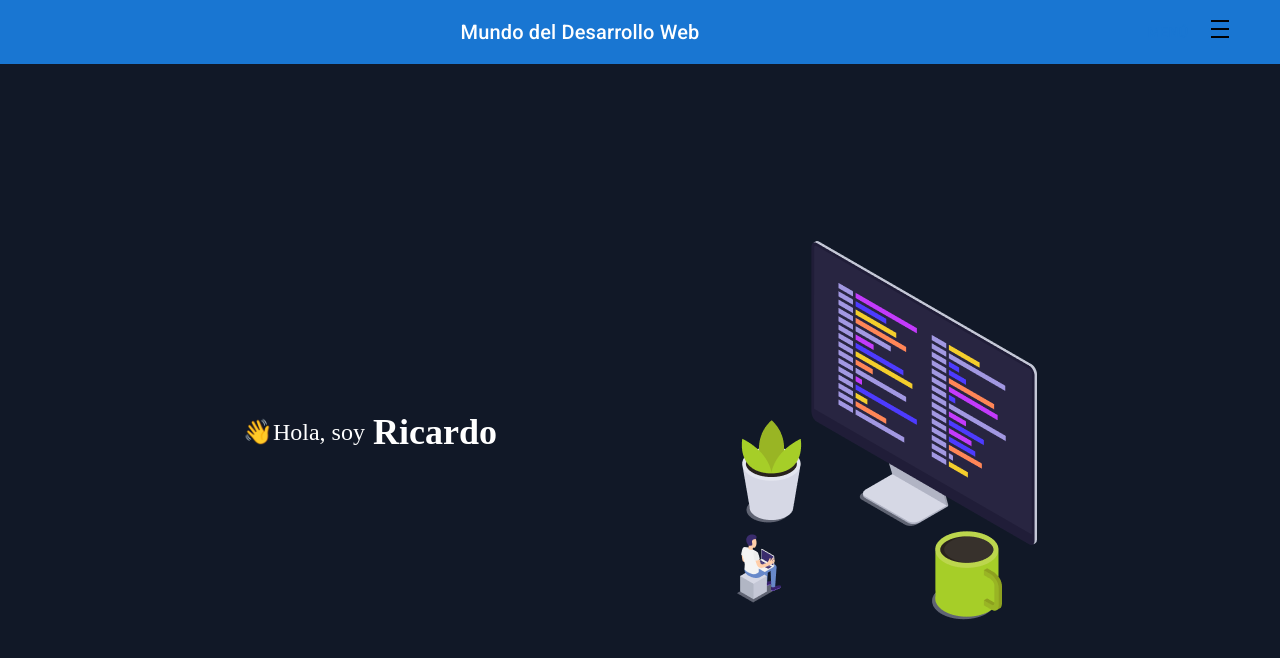
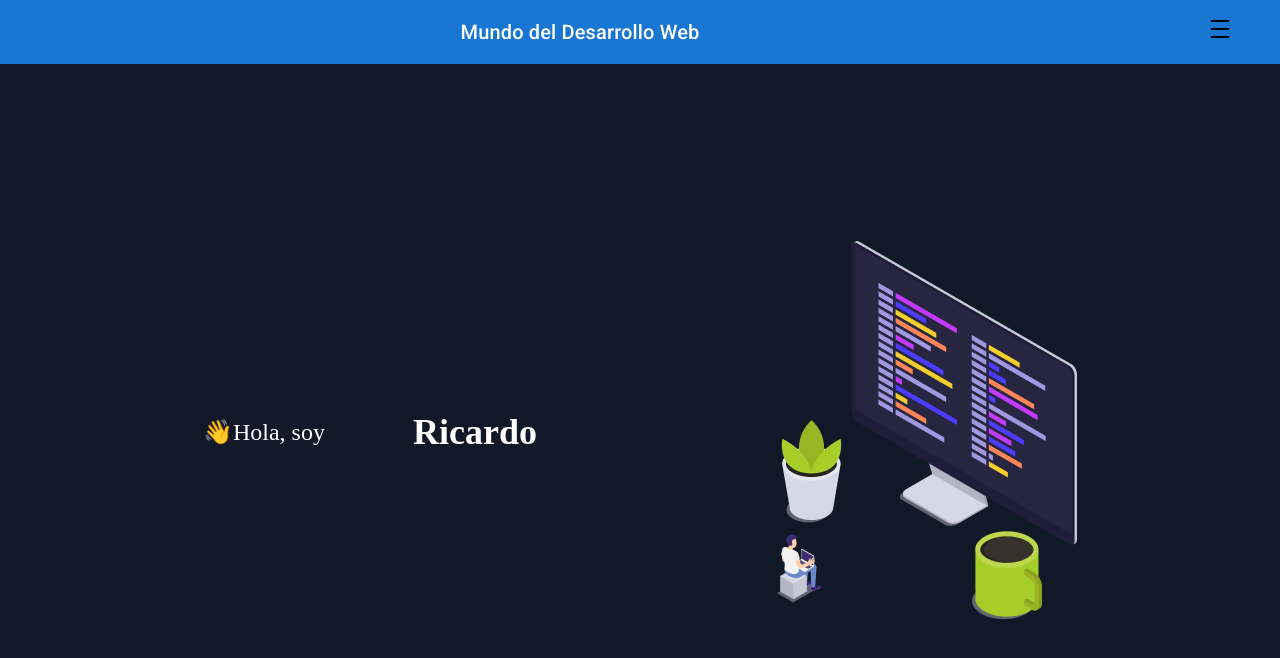
Before and after one commit to blackgoku-97/portafolio, a React (Vite) app: page / in a window 1280 px wide. Shown: the top 658 px of the page. Built offline with nearby package versions, Linux system fonts and the light colour scheme.

Commit message:
Inicio estructurado 9

```diff
--- a/src/components/inicio/Inicio.jsx
+++ b/src/components/inicio/Inicio.jsx
@@ -22,6 +22,7 @@ const Styles = {
     flexDirection: "row",
     alignItems: "center",
     flexWrap: "wrap",
+    gap: 10,
   },
   title: {
     fontSize: 24,
```
